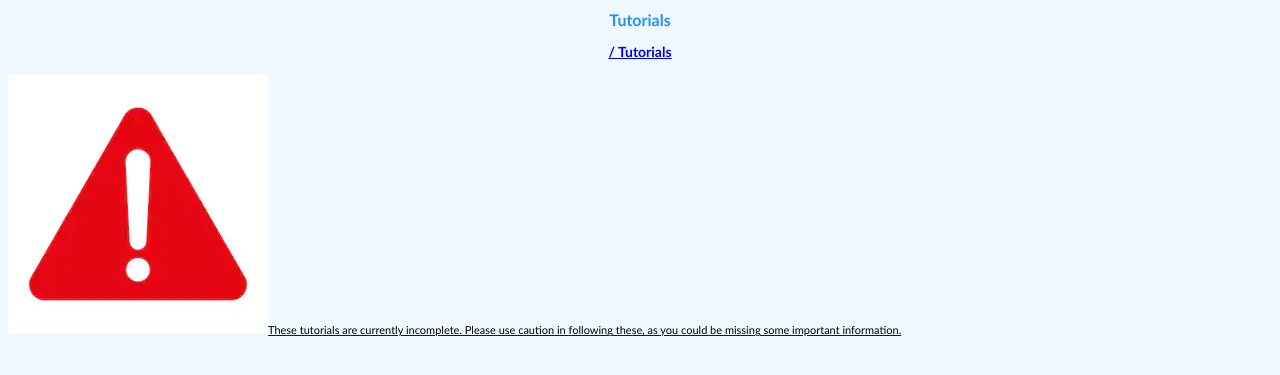
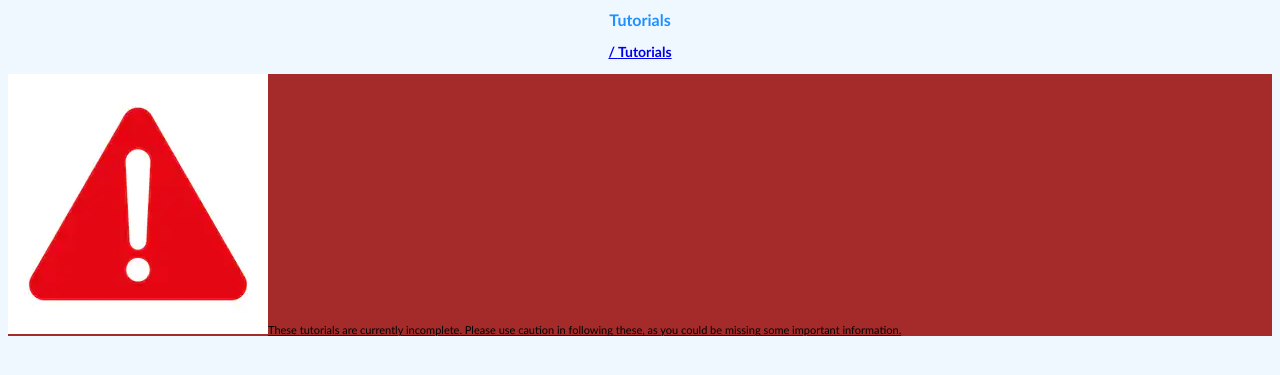
Before and after one commit to dabudke/dabudke.github.io, a plain HTML site: page tutorials.html in a window 1280 px wide. Shown: the part 37-412 px from the top of the page. Drawn offline with Linux system fonts and the light colour scheme; files whose address does not match are found by name.

Commit message:
Add error classifications

```diff
--- a/main.css
+++ b/main.css
@@ -30,6 +30,10 @@ p {
     color: black;
     font-size: 11px;
 }
+div.error {
+    background-color: brown;
+    color: crimson;
+}
 #title {
     text-align: center;
     color: cadetblue;
```
